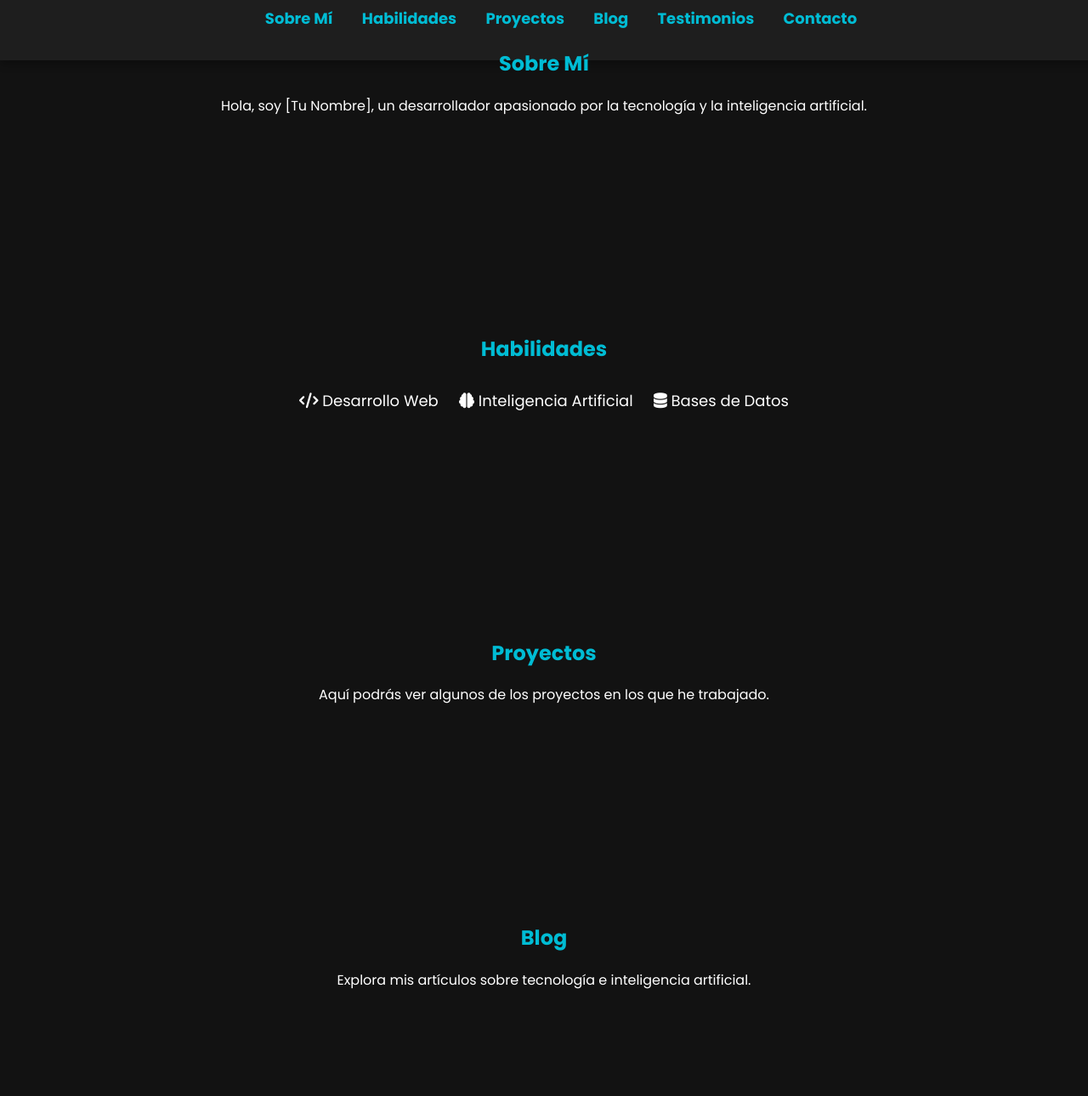
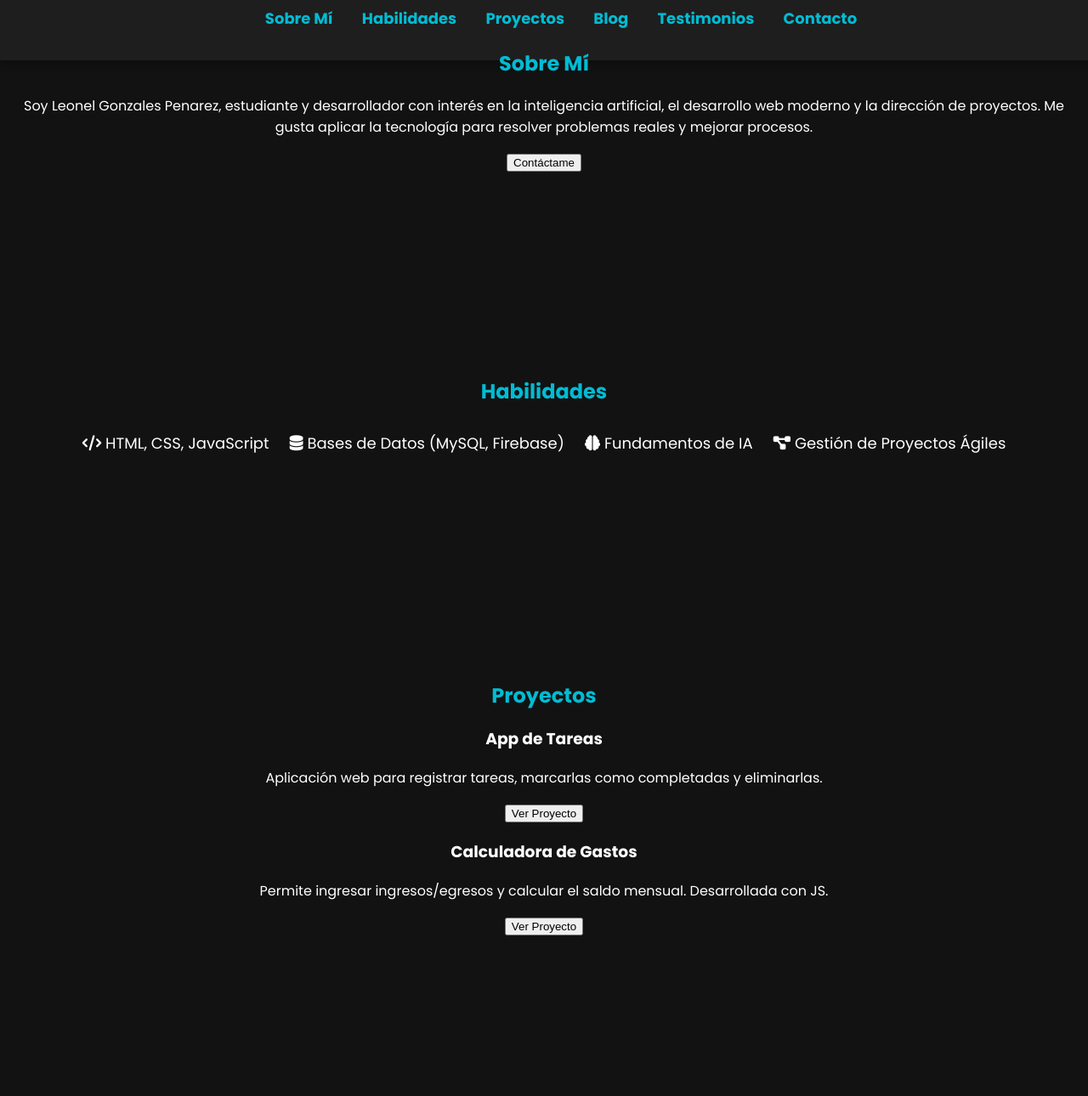
Before and after one commit to gleonelp/portafolio, a plain HTML site: page index.html in a window 1280 px wide. Shown: the part 103-1393 px from the top of the page at 85% size. Drawn offline with Linux system fonts and the light colour scheme.

Commit message:
index.html

```diff
--- a/index.html
+++ b/index.html
@@ -1,16 +1,16 @@
 <!DOCTYPE html>
 <html lang="es">
 <head>
-    <meta charset="UTF-8">
-    <meta name="viewport" content="width=device-width, initial-scale=1.0">
-    <title>Mi Portafolio</title>
-    <link rel="stylesheet" href="style.css">
-    <link href="https://fonts.googleapis.com/css2?family=Poppins:wght@300;400;700&display=swap" rel="stylesheet">
+  <meta charset="UTF-8" />
+  <meta name="viewport" content="width=device-width, initial-scale=1.0" />
+  <title>Portafolio de Leonel Gonzales Penarez</title>
+  <link rel="stylesheet" href="style.css" />
+  <link href="https://fonts.googleapis.com/css2?family=Poppins:wght@300;400;700&display=swap" rel="stylesheet" />
   <script src="https://kit.fontawesome.com/a076d05399.js" crossorigin="anonymous"></script>
 </head>
 <body>
   <header>
-        <h1>Bienvenido a mi Portafolio</h1>
+    <h1>Portafolio de Leonel Gonzales Penarez</h1>
     <nav>
       <ul>
         <li><a href="#about">Sobre Mí</a></li>
@@ -22,34 +22,61 @@
       </ul>
     </nav>
   </header>
+
+  <main>
     <section id="about" class="fade-in">
       <h2>Sobre Mí</h2>
-        <p>Hola, soy [Tu Nombre], un desarrollador apasionado por la tecnología y la inteligencia artificial.</p>
+      <p>Soy Leonel Gonzales Penarez, estudiante y desarrollador con interés en la inteligencia artificial, el desarrollo web moderno y la dirección de proyectos. Me gusta aplicar la tecnología para resolver problemas reales y mejorar procesos.</p>
+      <button onclick="window.location='#contact'">Contáctame</button>
     </section>
+
     <section id="skills" class="fade-in">
       <h2>Habilidades</h2>
       <ul>
-            <li><i class="fas fa-code"></i> Desarrollo Web</li>
-            <li><i class="fas fa-brain"></i> Inteligencia Artificial</li>
-            <li><i class="fas fa-database"></i> Bases de Datos</li>
+        <li><i class="fas fa-code"></i> HTML, CSS, JavaScript</li>
+        <li><i class="fas fa-database"></i> Bases de Datos (MySQL, Firebase)</li>
+        <li><i class="fas fa-brain"></i> Fundamentos de IA</li>
+        <li><i class="fas fa-project-diagram"></i> Gestión de Proyectos Ágiles</li>
       </ul>
     </section>
+
     <section id="projects" class="fade-in">
       <h2>Proyectos</h2>
-        <p>Aquí podrás ver algunos de los proyectos en los que he trabajado.</p>
+      <div class="card-container">
+        <div class="card">
+          <h3>App de Tareas</h3>
+          <p>Aplicación web para registrar tareas, marcarlas como completadas y eliminarlas.</p>
+          <button onclick="alert('Demo no disponible')">Ver Proyecto</button>
+        </div>
+        <div class="card">
+          <h3>Calculadora de Gastos</h3>
+          <p>Permite ingresar ingresos/egresos y calcular el saldo mensual. Desarrollada con JS.</p>
+          <button onclick="alert('Demo no disponible')">Ver Proyecto</button>
+        </div>
+      </div>
     </section>
+
     <section id="blog" class="fade-in">
       <h2>Blog</h2>
-        <p>Explora mis artículos sobre tecnología e inteligencia artificial.</p>
+      <p>Estoy escribiendo artículos sobre inteligencia artificial, desarrollo web y buenas prácticas en programación. Muy pronto compartiré el enlace aquí.</p>
     </section>
+
     <section id="testimonials" class="fade-in">
       <h2>Testimonios</h2>
-        <p>Comentarios de personas con las que he trabajado.</p>
+      <p>"Leonel es un profesional comprometido. Su forma de organizar y liderar tareas nos ayudó a cumplir los objetivos del proyecto." – Compañero de clase</p>
     </section>
+
     <section id="contact" class="fade-in">
       <h2>Contacto</h2>
-        <p>Puedes contactarme a través de mi correo: <a href="mailto:tuemail@example.com">tuemail@example.com</a></p>
+      <p>¿Quieres colaborar en un proyecto o necesitas ayuda? Escríbeme:</p>
+      <button onclick="window.location='mailto:leonel@example.com'">Enviar Correo</button>
     </section>
+  </main>
+
+  <footer>
+    <p>&copy; 2025 Leonel Gonzales Penarez. Todos los derechos reservados.</p>
+  </footer>
+
   <script src="script.js"></script>
 </body>
 </html>
```
Lines whose indentation alone changed are shown as unchanged.
